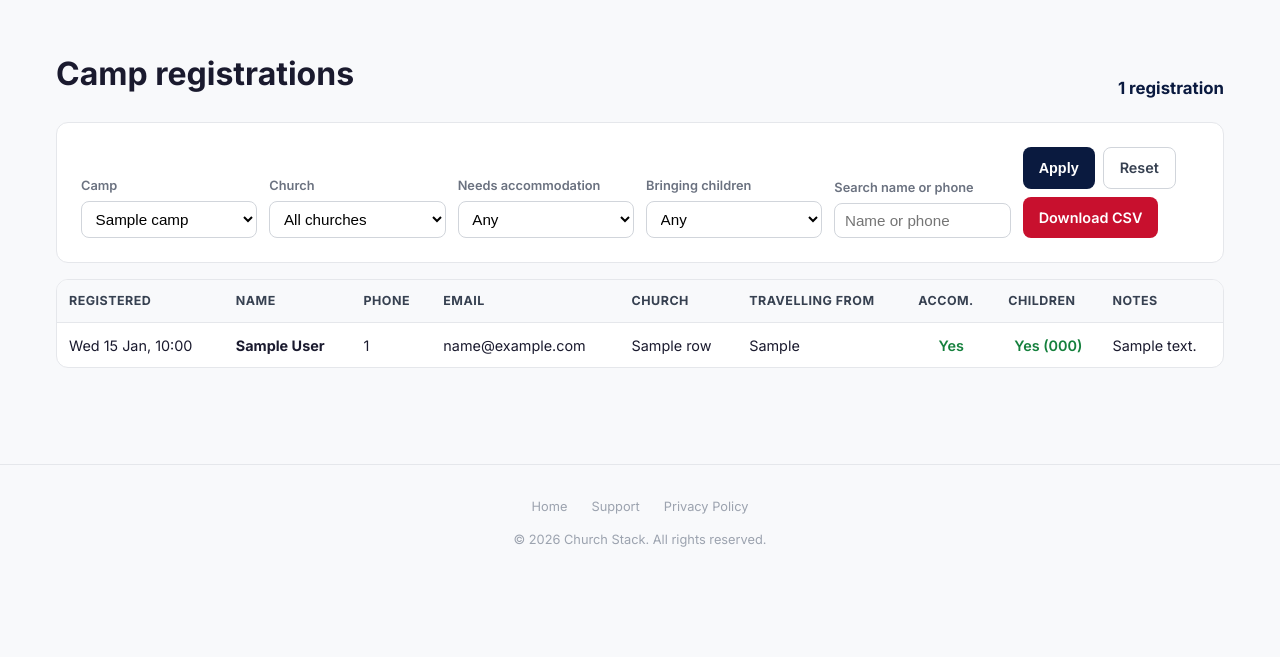
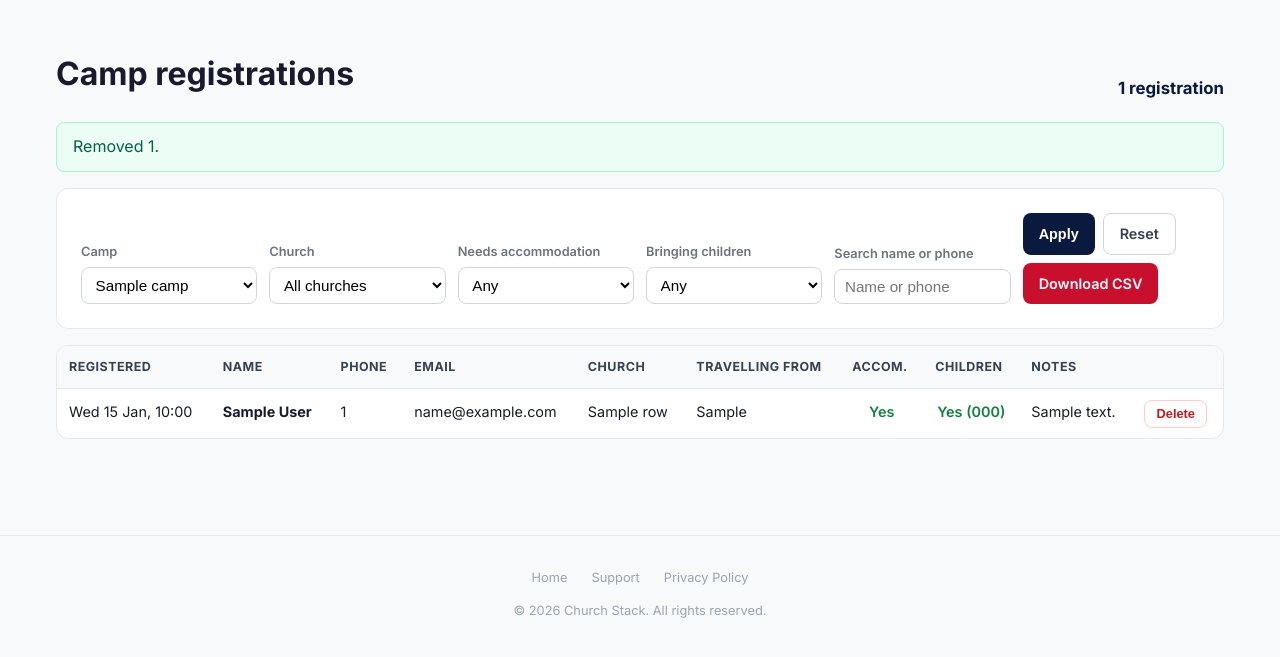
Before and after one commit to First-Love-London-Devs/flock, a Laravel app: template resources/views/camp-responses.blade.php in a window 1280 px wide. Shown: the part 65-722 px from the top of the page. Run offline with Laravel 10, Linux system fonts and the light colour scheme; a user stored in the database is signed in; tables that the repository leaves empty hold one stand-in row (values such as "Sample post"); the template is opened without the code that fills it: most values are stand-ins (such as "Sample title", 1, 10 or a date in 2020); data that the repository does not hold is empty.

Commit message:
feat(camp): organisers can delete a registration from the responses page
Each row on the link-only responses page gets a Delete button (with a
confirm). Same share-key and camp gates as the page; the full row is logged
before it is removed, since there is no undo.

Co-Authored-By: Claude Opus 5.5 <noreply@anthropic.com>
Claude-Session: https://claude.ai/code/session_012HVUwhaDUJkiAKykkP3vGP

```diff
--- a/resources/views/camp-responses.blade.php
+++ b/resources/views/camp-responses.blade.php
@@ -31,6 +31,9 @@
         .resp-table .muted { color: #9ca3af; }
         .resp-table .yes { color: #15803d; font-weight: 600; }
         .resp-table .notes { max-width: 18rem; white-space: pre-wrap; }
+        .btn-del { background: #fff; color: #b91c1c; border: 1px solid #fecaca; padding: .35rem .7rem; font-size: .8rem; }
+        .btn-del:hover { background: #fef2f2; }
+        .resp-flash { background: #ecfdf5; border: 1px solid #a7f3d0; color: #065f46; padding: .7rem 1rem; border-radius: .5rem; margin-bottom: 1rem; }
         .resp-empty { padding: 2.5rem 1rem; text-align: center; color: #6b7280; }
         @media (max-width: 640px) { .resp-table { font-size: .85rem; } }
     </style>
@@ -52,6 +55,10 @@
         </div>
         <div class="resp-count">{{ $count }} {{ \Illuminate\Support\Str::plural('registration', $count) }}</div>
     </div>
+
+    @if (session('camp_deleted'))
+        <div class="resp-flash">Removed {{ session('camp_deleted') }}.</div>
+    @endif
 
     <form method="GET" action="/camp/responses/{{ $key }}" class="card">
         <div class="resp-filters">
@@ -116,6 +123,7 @@
                         <th>Accom.</th>
                         <th>Children</th>
                         <th>Notes</th>
+                        <th></th>
                     </tr>
                 </thead>
                 <tbody>
@@ -130,6 +138,14 @@
                             <td class="num">@if($r->needs_accommodation)<span class="yes">Yes</span>@else<span class="muted">No</span>@endif</td>
                             <td class="num">@if($r->bringing_children)<span class="yes">Yes{{ $r->number_of_children !== null ? ' ('.$r->number_of_children.')' : '' }}</span>@else<span class="muted">No</span>@endif</td>
                             <td class="notes">{{ $r->notes ?: '' }}@if(!$r->notes)<span class="muted">—</span>@endif</td>
+                            <td>
+                                <form method="POST" action="/camp/responses/{{ $key }}/delete/{{ $r->id }}"
+                                      onsubmit="return confirm(@js('Remove '.$r->full_name.' from the registrations? This cannot be undone.'))">
+                                    @csrf
+                                    <input type="hidden" name="back" value="{{ $query ? '?'.http_build_query($query) : '' }}">
+                                    <button type="submit" class="btn btn-del">Delete</button>
+                                </form>
+                            </td>
                         </tr>
                     @endforeach
                 </tbody>
--- a/routes/tenant.php
+++ b/routes/tenant.php
@@ -81,6 +81,10 @@ Route::middleware([
     Route::get('/camp/responses/{key}/csv', [CampRegistrationController::class, 'responsesCsv'])
         ->middleware('throttle:20,1')
         ->name('camp.responses.csv');
+    Route::post('/camp/responses/{key}/delete/{registration}', [CampRegistrationController::class, 'destroyResponse'])
+        ->whereNumber('registration')
+        ->middleware('throttle:60,1')
+        ->name('camp.responses.delete');
     Route::post('/camp/register', [CampRegistrationController::class, 'store'])
         ->middleware('throttle:10,1')
         ->name('camp.store');
```
Also changed, not shown: app/Http/Controllers/Web/CampRegistrationController.php (+30 -0 lines), tests/Feature/CampResponsesTest.php (+39 -0 lines).
